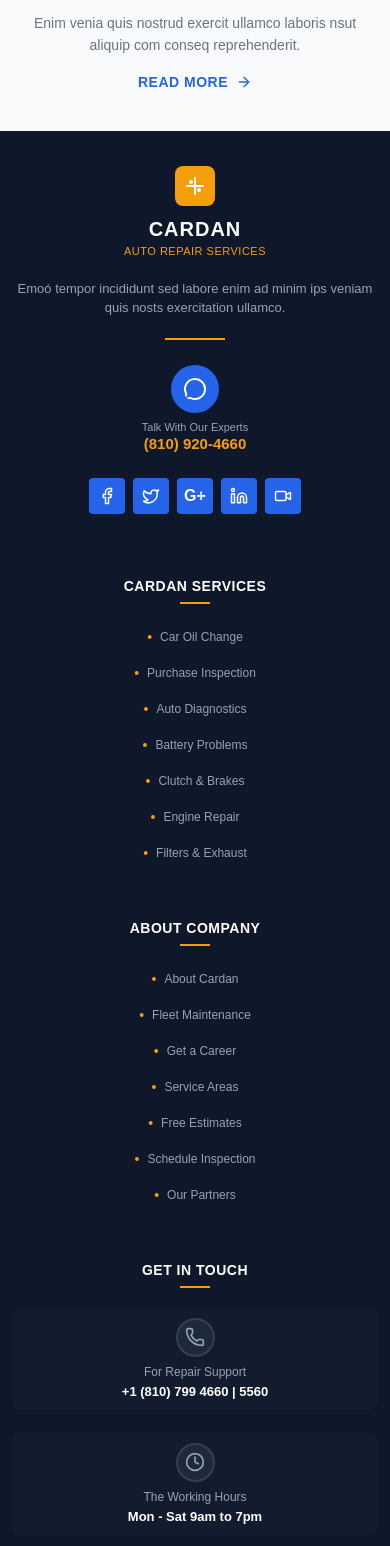
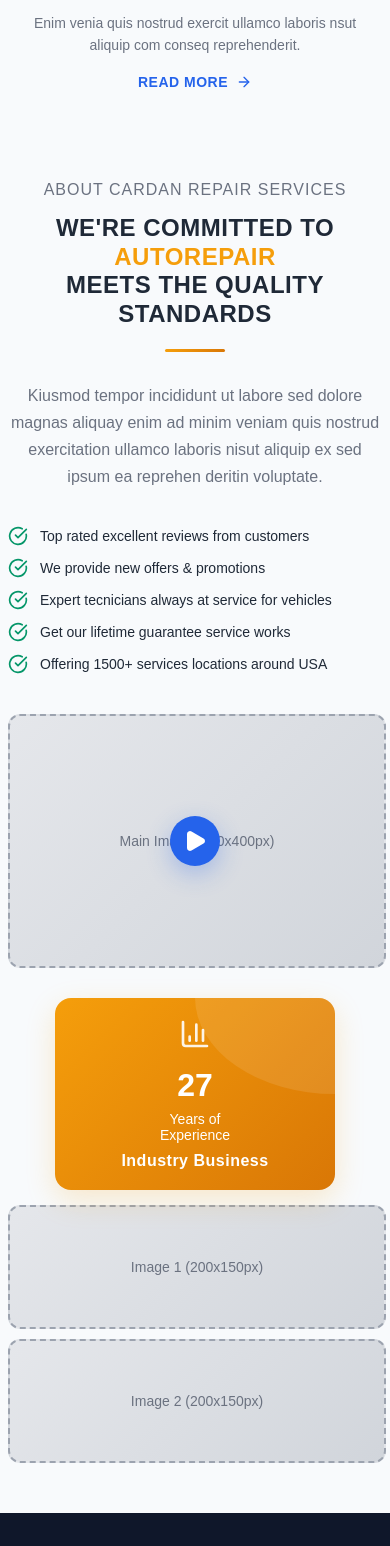
Before and after one commit to Jan-Amixtlan/prueba-tecnica-frontend, a React (Vite) app: page / in a window 390 px wide. Shown: the part 1344-2890 px from the top of the page. Built offline with nearby package versions, Linux system fonts and the light colour scheme; the HTML template or start-up script is replaced by a standard one.

Commit message:
feat: add AboutSection component with styling and layout

```diff
--- /dev/null
+++ b/src/Components/About/AboutSection.css
@@ -0,0 +1,358 @@
+/* About Section */
+.about-section {
+    background-color: #F8FAFC;
+    padding: 100px 20px;
+}
+
+.about-container {
+    max-width: 1200px;
+    margin: 0 auto;
+}
+
+.about-content {
+    display: grid;
+    grid-template-columns: 1fr 1fr;
+    gap: 80px;
+    align-items: center;
+}
+
+/* Left Side - Images */
+.about-images {
+    position: relative;
+}
+
+.main-image {
+    position: relative;
+    margin-bottom: 30px;
+}
+
+.image-placeholder {
+    background: linear-gradient(135deg, #E5E7EB 0%, #D1D5DB 100%);
+    border: 2px dashed #9CA3AF;
+    border-radius: 12px;
+    display: flex;
+    align-items: center;
+    justify-content: center;
+    color: #6B7280;
+    font-weight: 500;
+    font-size: 14px;
+    text-align: center;
+    transition: all 0.3s ease;
+}
+
+.image-placeholder:hover {
+    border-color: #F59E0B;
+    background: linear-gradient(135deg, #FEF3C7 0%, #FDE68A 100%);
+    color: #92400E;
+}
+
+.main-placeholder {
+    width: 100%;
+    height: 400px;
+}
+
+.small-placeholder {
+    width: 100%;
+    height: 150px;
+}
+
+.play-button {
+    position: absolute;
+    top: 50%;
+    left: 50%;
+    transform: translate(-50%, -50%);
+    width: 70px;
+    height: 70px;
+    background-color: #2563EB;
+    border: none;
+    border-radius: 50%;
+    color: white;
+    cursor: pointer;
+    display: flex;
+    align-items: center;
+    justify-content: center;
+    box-shadow: 0 8px 25px rgba(37, 99, 235, 0.3);
+    transition: all 0.3s ease;
+}
+
+.play-button:hover {
+    background-color: #F59E0B;
+    transform: translate(-50%, -50%) scale(1.1);
+    box-shadow: 0 12px 35px rgba(245, 158, 11, 0.4);
+}
+
+.secondary-images {
+    display: flex;
+    gap: 20px;
+    align-items: flex-end;
+}
+
+.stats-card {
+    background: linear-gradient(135deg, #F59E0B 0%, #D97706 100%);
+    color: white;
+    padding: 30px 25px;
+    border-radius: 16px;
+    text-align: center;
+    box-shadow: 0 10px 30px rgba(245, 158, 11, 0.2);
+    flex-shrink: 0;
+    width: 200px;
+    position: relative;
+    overflow: hidden;
+}
+
+.stats-card::before {
+    content: '';
+    position: absolute;
+    top: -50%;
+    right: -50%;
+    width: 100%;
+    height: 100%;
+    background: rgba(255, 255, 255, 0.1);
+    border-radius: 50%;
+}
+
+.stats-icon {
+    margin-bottom: 15px;
+    opacity: 0.9;
+}
+
+.stats-number {
+    font-size: 48px;
+    font-weight: 800;
+    line-height: 1;
+    margin-bottom: 10px;
+}
+
+.stats-text {
+    display: flex;
+    flex-direction: column;
+    margin-bottom: 8px;
+}
+
+.years,
+.experience {
+    font-size: 14px;
+    font-weight: 500;
+    line-height: 1.2;
+}
+
+.industry-text {
+    font-size: 16px;
+    font-weight: 600;
+    letter-spacing: 0.5px;
+}
+
+.small-images {
+    display: flex;
+    flex-direction: column;
+    gap: 15px;
+    flex: 1;
+}
+
+/* Right Side - Content */
+.about-text {
+    padding-left: 20px;
+}
+
+.section-header {
+    margin-bottom: 30px;
+}
+
+.section-subtitle {
+    color: #6B7280;
+    font-size: 16px;
+    font-weight: 500;
+    text-transform: uppercase;
+    letter-spacing: 1px;
+    margin-bottom: 15px;
+    display: block;
+}
+
+.section-title {
+    color: #1F2937;
+    font-size: 42px;
+    font-weight: 700;
+    line-height: 1.2;
+    margin: 0 0 20px 0;
+}
+
+.highlight {
+    color: #F59E0B;
+}
+
+.title-divider {
+    width: 60px;
+    height: 3px;
+    background: linear-gradient(90deg, #F59E0B 0%, #D97706 100%);
+    border-radius: 2px;
+}
+
+.section-description {
+    color: #6B7280;
+    font-size: 16px;
+    line-height: 1.7;
+    margin-bottom: 35px;
+}
+
+.features-list {
+    display: flex;
+    flex-direction: column;
+    gap: 15px;
+}
+
+.feature-item {
+    display: flex;
+    align-items: center;
+    gap: 12px;
+    color: #1F2937;
+    font-size: 15px;
+    font-weight: 500;
+}
+
+.check-icon {
+    color: #059669;
+    flex-shrink: 0;
+}
+
+/* Responsive Design */
+@media (max-width: 1024px) {
+    .about-content {
+        gap: 60px;
+    }
+
+    .section-title {
+        font-size: 36px;
+    }
+
+    .stats-card {
+        width: 180px;
+        padding: 25px 20px;
+    }
+
+    .stats-number {
+        font-size: 40px;
+    }
+}
+
+@media (max-width: 768px) {
+    .about-section {
+        padding: 80px 16px;
+    }
+
+    .about-content {
+        grid-template-columns: 1fr;
+        gap: 50px;
+    }
+
+    .about-text {
+        padding-left: 0;
+        order: -1;
+    }
+
+    .section-title {
+        font-size: 32px;
+        text-align: center;
+    }
+
+    .section-subtitle {
+        text-align: center;
+    }
+
+    .title-divider {
+        margin: 0 auto;
+    }
+
+    .section-description {
+        text-align: center;
+    }
+
+    .secondary-images {
+        flex-direction: column;
+        align-items: center;
+    }
+
+    .stats-card {
+        width: 100%;
+        max-width: 250px;
+    }
+
+    .small-images {
+        flex-direction: row;
+        width: 100%;
+    }
+}
+
+@media (max-width: 640px) {
+    .about-section {
+        padding: 60px 12px;
+    }
+
+    .about-content {
+        gap: 40px;
+    }
+
+    .section-title {
+        font-size: 28px;
+    }
+
+    .main-placeholder {
+        height: 300px;
+    }
+
+    .small-placeholder {
+        height: 120px;
+    }
+
+    .play-button {
+        width: 60px;
+        height: 60px;
+    }
+
+    .stats-number {
+        font-size: 36px;
+    }
+
+    .secondary-images {
+        gap: 15px;
+    }
+
+    .small-images {
+        flex-direction: column;
+        gap: 10px;
+    }
+
+    .feature-item {
+        font-size: 14px;
+    }
+}
+
+@media (max-width: 480px) {
+    .about-section {
+        padding: 50px 8px;
+    }
+
+    .section-title {
+        font-size: 24px;
+    }
+
+    .main-placeholder {
+        height: 250px;
+    }
+
+    .stats-card {
+        padding: 20px 15px;
+    }
+
+    .stats-number {
+        font-size: 32px;
+    }
+
+    .play-button {
+        width: 50px;
+        height: 50px;
+    }
+
+    .features-list {
+        gap: 12px;
+    }
+}
--- /dev/null
+++ b/src/Components/About/AboutSection.jsx
@@ -0,0 +1,85 @@
+import React from 'react';
+import { Play, CheckCircle, BarChart3 } from 'lucide-react';
+import './AboutSection.css';
+
+const AboutSection = () => {
+    const features = [
+        'Top rated excellent reviews from customers',
+        'We provide new offers & promotions',
+        'Expert tecnicians always at service for vehicles',
+        'Get our lifetime guarantee service works',
+        'Offering 1500+ services locations around USA'
+    ];
+
+    return (
+        <section className="about-section">
+            <div className="about-container">
+                <div className="about-content">
+
+                    {/* Left Side - Images */}
+                    <div className="about-images">
+                        <div className="main-image">
+                            {/* Placeholder para imagen principal */}
+                            <div className="image-placeholder main-placeholder">
+                                <span>Main Image (680x400px)</span>
+                            </div>
+                            <button className="play-button">
+                                <Play size={24} fill="white" />
+                            </button>
+                        </div>
+
+                        <div className="secondary-images">
+                            <div className="stats-card">
+                                <BarChart3 className="stats-icon" size={32} />
+                                <div className="stats-number">27</div>
+                                <div className="stats-text">
+                                    <span className="years">Years of</span>
+                                    <span className="experience">Experience</span>
+                                </div>
+                                <div className="industry-text">Industry Business</div>
+                            </div>
+
+                            <div className="small-images">
+                                <div className="image-placeholder small-placeholder">
+                                    <span>Image 1 (200x150px)</span>
+                                </div>
+                                <div className="image-placeholder small-placeholder">
+                                    <span>Image 2 (200x150px)</span>
+                                </div>
+                            </div>
+                        </div>
+                    </div>
+
+                    {/* Right Side - Content */}
+                    <div className="about-text">
+                        <div className="section-header">
+                            <span className="section-subtitle">About Cardan Repair Services</span>
+                            <h2 className="section-title">
+                                We're Committed To <span className="highlight">AutoRepair</span><br />
+                                Meets The Quality Standards
+                            </h2>
+                            <div className="title-divider"></div>
+                        </div>
+
+                        <p className="section-description">
+                            Kiusmod tempor incididunt ut labore sed dolore magnas aliquay enim ad
+                            minim veniam quis nostrud exercitation ullamco laboris nisut aliquip ex sed
+                            ipsum ea reprehen deritin voluptate.
+                        </p>
+
+                        <div className="features-list">
+                            {features.map((feature, index) => (
+                                <div key={index} className="feature-item">
+                                    <CheckCircle className="check-icon" size={20} />
+                                    <span>{feature}</span>
+                                </div>
+                            ))}
+                        </div>
+                    </div>
+                </div>
+            </div>
+        </section>
+    );
+};
+
+export default AboutSection;
--- a/src/pages/AboutScreen.jsx
+++ b/src/pages/AboutScreen.jsx
@@ -1,10 +1,13 @@
 import Navbar from "../Components/Navbar/Navbar"
+import Footer from "../Components/Footer/Footer"
+
 const AboutScreen = () => {
     return (
         <>
             <Navbar />
 
             <h1>Estoy en navbar</h1>
+            < Footer />
         </>
     )
 }
--- a/src/pages/HomeScreens.jsx
+++ b/src/pages/HomeScreens.jsx
@@ -2,6 +2,7 @@ import Hero from '../Components/Hero/Hero.jsx';
 import Navbar from '../Components/Navbar/Navbar.jsx';
 import FeaturesSection from '../Components/SectionF/FeaturesSection.jsx';
 import Footer from '../Components/Footer/Footer.jsx';
+import AboutSection from '../Components/About/AboutSection.jsx';
 
 const HomeScreens = () => {
     return (
@@ -9,7 +10,10 @@ const HomeScreens = () => {
             <Navbar />
             <Hero />
             <FeaturesSection />
+            <AboutSection />
+            {/* Aquí puedes agregar más secciones si es necesario */}
             <Footer />
+
         </>
 
     );
```
